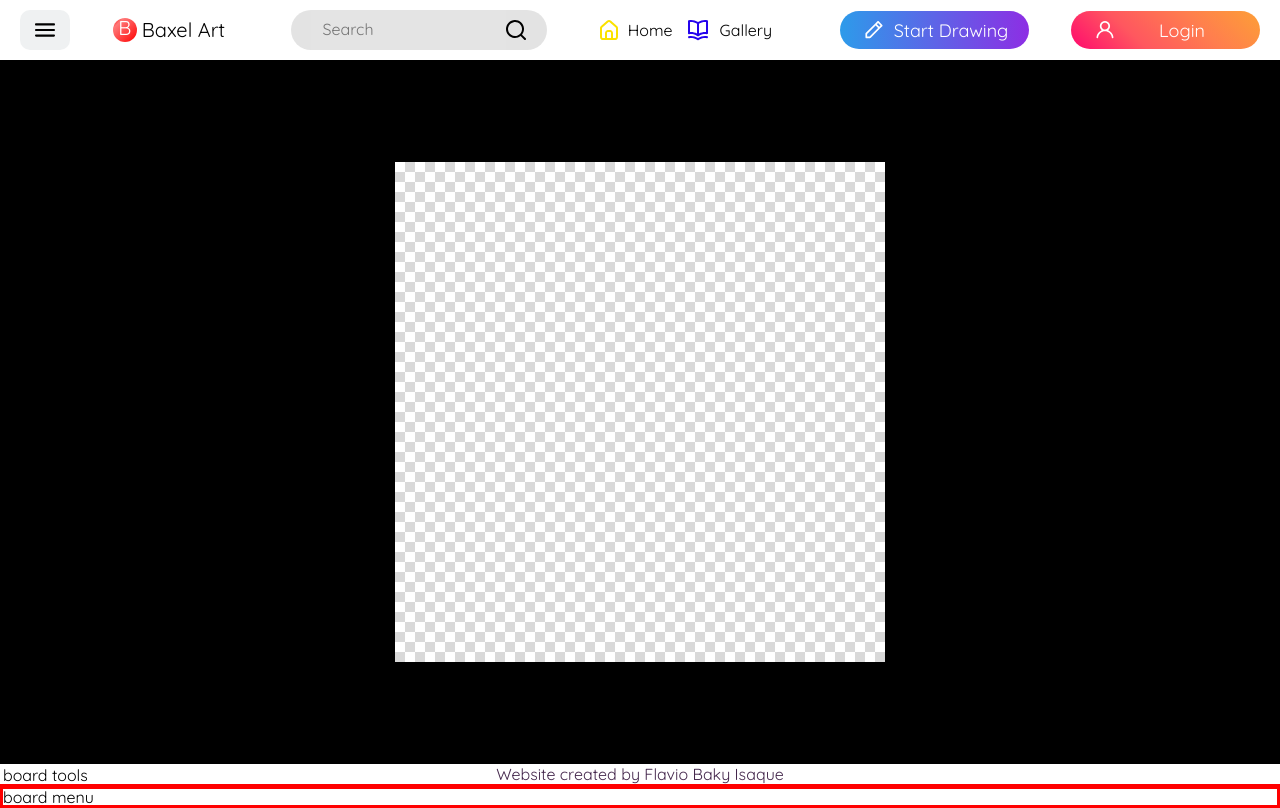
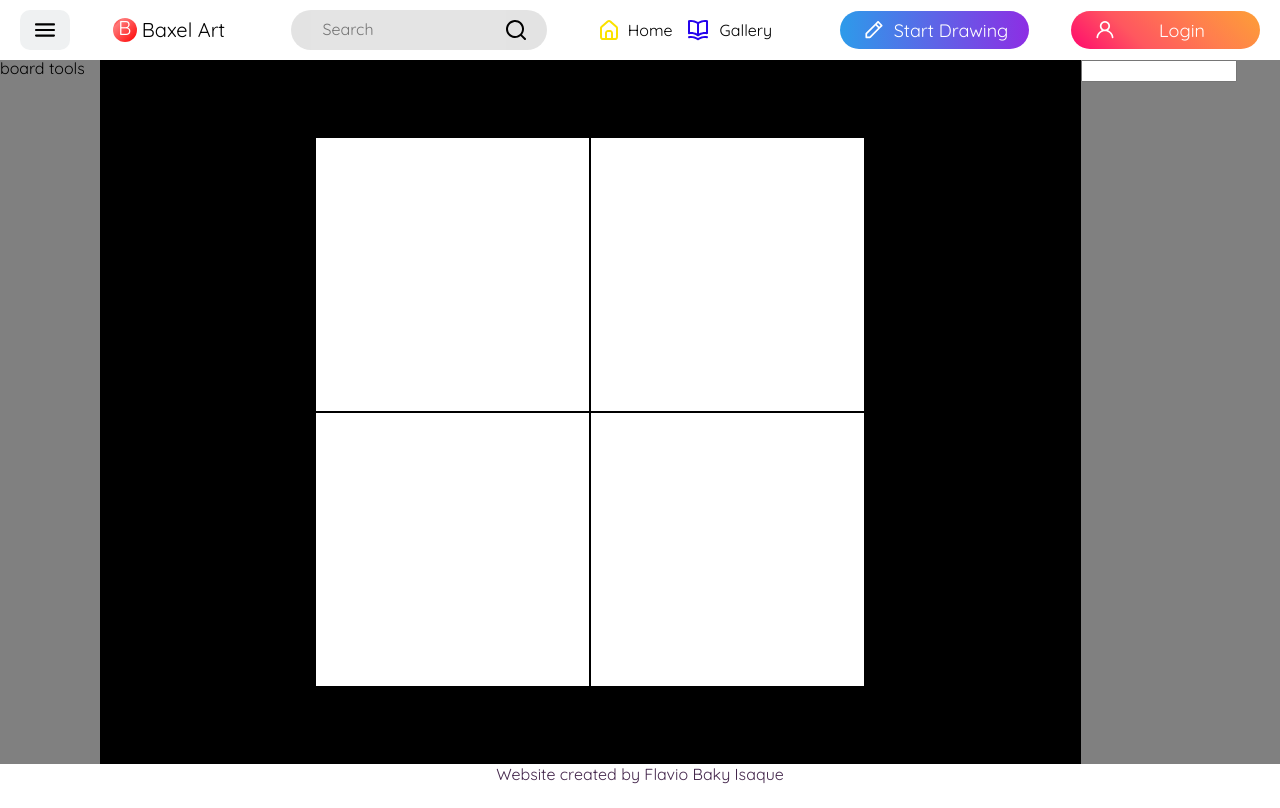
Before and after one commit to baky2708/Baxel-Art, a React (Create React App) app: page /draw in a window 1280 px wide. Built offline with nearby package versions, Linux system fonts and the light colour scheme.

Commit message:
refactor(Board): fix board size

```diff
--- a/src/pages/Draw/Main/Board/index.jsx
+++ b/src/pages/Draw/Main/Board/index.jsx
@@ -9,9 +9,9 @@ import {
 function Board() {
   const [drawOn, setDrawOn] = useState(false);
   // const MIN_BOARD = 15;
-  const MAX_BOARD = 50;
+  const MAX_BOARD = 2;
   const boardWidth = MAX_BOARD;
-  const boardHeight = MAX_BOARD - 1;
+  const boardHeight = MAX_BOARD;
   const boardArea = boardWidth * boardHeight;
   const pixels = [];
 
@@ -23,19 +23,24 @@ function Board() {
   };
 
   for (let i = 0; i < boardArea; i += 1) {
-    pixels.push(<Pixel
+    pixels.push(
+      <Pixel
         onMouseDown={() => setDrawOn(true)}
         onMouseUp={() => setDrawOn(false)}
+      // onMouseLeave={() => setDrawOn(false)}
         onMouseMove={drawing}
+        onClick={drawing}
         id={i}
         color={i}
         key={i}
-    />);
+        size={50}
+      />,
+    );
   }
 
   return (
     <Container>
-      <BoardContainer sizeX={boardWidth} sizeY={boardHeight}>
+      <BoardContainer>
         {pixels.map((e) => e)}
       </BoardContainer>
     </Container>
--- a/src/pages/Draw/Main/Board/styles.js
+++ b/src/pages/Draw/Main/Board/styles.js
@@ -1,34 +1,26 @@
 import styled from 'styled-components';
+
+const boardSize = 550;
 
 export const Container = styled.div`
   background-color: black;
   width: 100%;
-  height: 100%;
   display: flex;
   justify-content: center;
   align-items: center;
 `;
 
 export const BoardContainer = styled.div`
-width: ${(props) => props.sizeX};
-height: ${(props) => props.sizeY};
-background-color: white;
-display:grid;
-grid-template-columns: repeat(${(props) => props.sizeX}, 10px);
-grid-template-columns: repeat(${(props) => props.sizeY}, 10px);
-
+width: ${boardSize}px;
+height: ${boardSize}px;
+background-color: red;
+display:flex;
+flex-wrap: wrap;
 `;
 
 export const Pixel = styled.div`
-  width: 10px;
-  height: 10px;
-  background-color: ${({ color }) => {
-    if (color === 'black') return 'black';
-    return 'grey';
-  }};
-  opacity: ${({ color }) => {
-    if (color % 2 === 0) return 0;
-    return 0.3;
-  }};
-image-rendering: pixelated;
+width: ${boardSize / 2}px;
+height: ${boardSize / 2}px;
+  background-color: white;
+border: 1px solid black;
 `;
--- a/src/pages/Draw/Main/BoardMenu/index.jsx
+++ b/src/pages/Draw/Main/BoardMenu/index.jsx
@@ -4,7 +4,7 @@ import Container from './styles';
 function BoardMenu() {
   return (
     <Container>
-      <p>board menu</p>
+      <input />
     </Container>
   );
 }
--- a/src/pages/Draw/Main/BoardMenu/styles.js
+++ b/src/pages/Draw/Main/BoardMenu/styles.js
@@ -1,7 +1,8 @@
 import styled from 'styled-components';
 
 const Container = styled.div`
-  border: 3px solid red;
+  width: 260px;
+  background-color: grey;
 `;
 
 export default Container;
--- a/src/pages/Draw/Main/BoardTools/styles.js
+++ b/src/pages/Draw/Main/BoardTools/styles.js
@@ -1,7 +1,8 @@
 import styled from 'styled-components';
 
 const Container = styled.div`
-  border: 3px solid red;
+  width: 130px;
+  background-color: grey;
 `;
 
 export default Container;
--- a/src/pages/Draw/Main/index.jsx
+++ b/src/pages/Draw/Main/index.jsx
@@ -1,7 +1,7 @@
 import React from 'react';
 import Board from './Board';
+import BoardMenu from './BoardMenu';
 import BoardTools from './BoardTools';
-import BoardMenu from './BoardMenu';
 
 import {
   Container,
@@ -10,8 +10,8 @@ import {
 function Main() {
   return (
     <Container>
+      <BoardTools />
       <Board />
-      <BoardTools />
       <BoardMenu />
     </Container>
   );
--- a/src/pages/Draw/Main/styles.js
+++ b/src/pages/Draw/Main/styles.js
@@ -1,7 +1,7 @@
 import styled from 'styled-components';
 
 export const Container = styled.main`
-
+display: flex;
 `;
 
 export const a = styled.div`
```
Also changed, not shown: src/pages/Draw/Main/Test/Lines.jsx (added, +14 -0 lines), src/pages/Draw/Main/Test/Pixel.jsx (added, +15 -0 lines), src/pages/Draw/Main/Test/index.jsx (added, +15 -0 lines), src/pages/Draw/Main/Test/styles.js (added, +10 -0 lines). Lines whose indentation alone changed are shown as unchanged.
